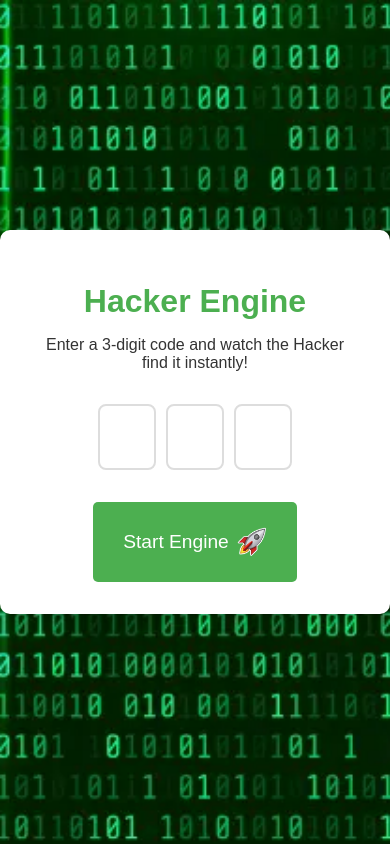
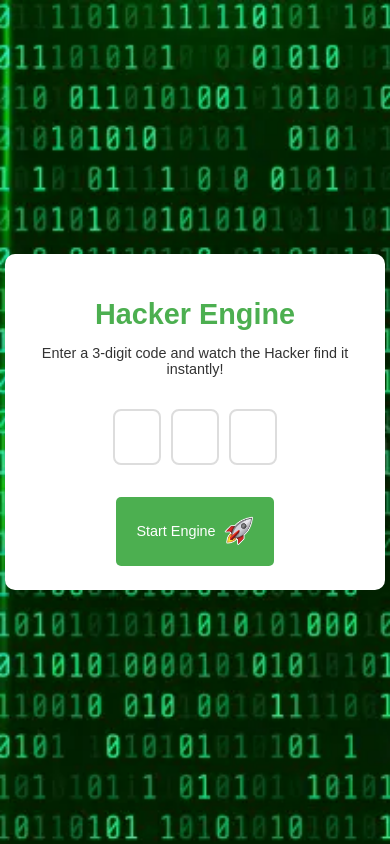
Before and after one commit to Idontnol/hacker-engine, a plain HTML site: page index.html in a window 390 px wide. Drawn offline with Linux system fonts and the light colour scheme.

Commit message:
responsive

```diff
--- a/styles.css
+++ b/styles.css
@@ -127,3 +127,37 @@ button:hover {
     height:40px;
     width:40px;
 }
+
+
+@media screen and (max-width: 600px) {
+
+    .container {
+        width: 85%;
+        padding: 1.5em;
+    }
+
+    h1 {
+        font-size: 1.8em;
+    }
+
+    p {
+        font-size: 0.9em;
+    }
+
+    .digit-box {
+        width: 40px;
+        height: 50px;
+        font-size: 1.5em;
+    }
+
+    button {
+        padding: 12px 20px;
+        font-size: 1em;
+    }
+
+    .blaster-display {
+        font-size: 3em;
+        padding: 15px;
+    }
+
+}
```
